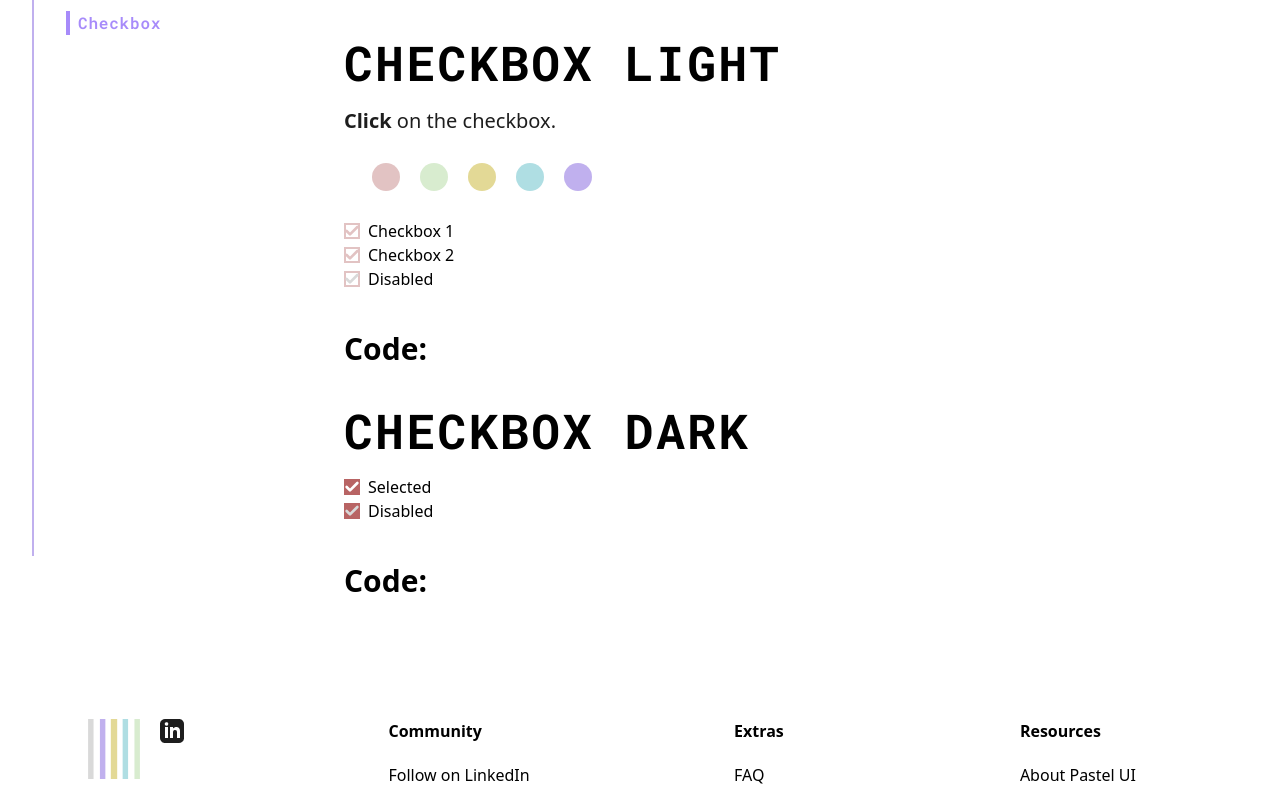
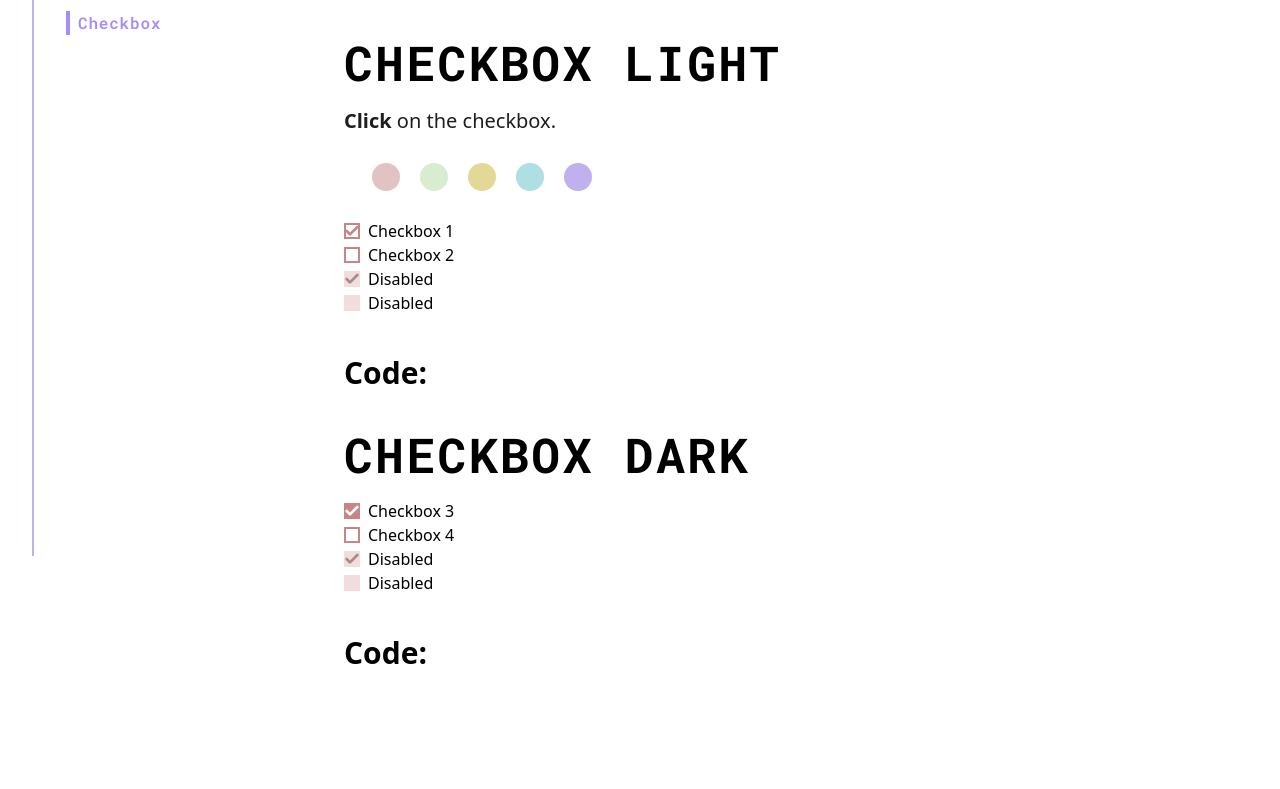
Before and after one commit to nataliakuntic/pastel-ui, a React (Vite) app: page /checkbox in a window 1280 px wide. Shown: the part 476-1265 px from the top of the page. Built offline with nearby package versions, Linux system fonts and the light colour scheme.

Commit message:
Cleanup colors and website appearance for Checkbox
Color schemes for disabled checkboxes were fixed. Logic that implements
this was applied.
Checkbox Page (website) got layout updated ready for a user visit.

```diff
--- a/src/index.css
+++ b/src/index.css
@@ -17,6 +17,12 @@ safelist filter.
 @source inline("text-{dustyrose,pistachio,honey,aquafrost,lilac}");
 @source inline("bg-checked-dark-{dustyrose,pistachio,honey,aquafrost,lilac}");
 @source inline("border-checked-dark-{dustyrose,pistachio,honey,aquafrost,lilac}");
+@source inline("text-checked-dark-{dustyrose,pistachio,honey,aquafrost,lilac}");
+@source inline("focus:ring-{dustyrose,pistachio,honey,aquafrost,lilac}");
+@source inline("border-checkbox-{dustyrose,pistachio,honey,aquafrost,lilac}-disabled");
+@source inline("bg-checkbox-{dustyrose,pistachio,honey,aquafrost,lilac}-disabled");
+@source inline("text-checkbox-{dustyrose,pistachio,honey,aquafrost,lilac}-disabled-icon");
+
 
 @theme {
 
@@ -162,7 +168,7 @@ safelist filter.
 
     /* CHECKBOX COLORS */
 
-    --color-checked-dark-dustyrose: #B86464; /*roseWood*/
+    --color-checked-dark-dustyrose: #C68686; /*roseWood*/
     --color-checked-dark-pistachio: #78B5A1; /*mossTeal*/
     --color-checked-dark-honey: #BFA73F; /*harvestGold*/
     --color-checked-dark-aquafrost: #569AB7; /*coolLagoon*/
@@ -171,6 +177,16 @@ safelist filter.
     --color-border-disabled: #D9D9D9; /*platinum*/
     --color-background-disabled: #F5F5F5; /*whiteSmoke*/
 
+    --color-checkbox-dustyrose-disabled: #F1DDDD; /*blushCloud*/
+    --color-checkbox-dustyrose-disabled-icon: #A68A8A; /*antiqueRose*/
+    --color-checkbox-pistachio-disabled: #D6E6DE; /*mistyMint*/
+    --color-checkbox-pistachio-disabled-icon: #7D9B91; /*fadedPine*/
+    --color-checkbox-honey-disabled: #F2E3B5; /*warmLinen*/
+    --color-checkbox-honey-disabled-icon: #A09060; /*rusticOlive*/
+    --color-checkbox-aquafrost-disabled: #CFE1EA; /*cloudBlue*/
+    --color-checkbox-aquafrost-disabled-icon: #92AAB2; /*dustyIce*/
+    --color-checkbox-lilac-disabled: #E0D3EC; /*pastelPlum*/
+    --color-checkbox-lilac-disabled-icon: #9B8FA9; /*softAmethyst*/
 
 
 
--- a/src/pastel-ui-library/components/Checkbox/Checkbox.tsx
+++ b/src/pastel-ui-library/components/Checkbox/Checkbox.tsx
@@ -46,15 +46,11 @@ const Checkbox: React.FC<CheckboxProps> = ({
     "focus:outline-none",
     "focus:ring-offset-0",
     "focus:ring-2",
-    `disabled:${theme.borderDisabled}`,
-    `disabled:${theme.bgDisabled}`,
-    variantStyles.border,
-    variantStyles.ringFocus,
-    isChecked ? variantStyles.bgChecked : variantStyles.bgUnchecked
-  );
-
-  const labelClass = classNames(
-    isDisabled ? "cursor-not-allowed select-none" : "cursor-pointer"
+    !isDisabled && isChecked ? variantStyles.bgChecked : "",
+    !isDisabled && !isChecked ? variantStyles.bgUnchecked : "",
+    !isDisabled && variantStyles.ringFocus,
+    isDisabled ? theme.borderDisabled : variantStyles.border,
+    isDisabled ? theme.bgDisabled : ""
   );
 
   const iconClass = classNames(
@@ -80,7 +76,12 @@ const Checkbox: React.FC<CheckboxProps> = ({
           disabled={isDisabled}
           required={isRequired}
         />
-        <label htmlFor={id} className={labelClass}>
+        <label
+          htmlFor={id}
+          className={
+            isDisabled ? "cursor-not-allowed select-none" : "cursor-pointer"
+          }
+        >
           {label}
         </label>
         <svg
--- a/src/pastel-ui-library/components/Checkbox/checkboxThemes.ts
+++ b/src/pastel-ui-library/components/Checkbox/checkboxThemes.ts
@@ -20,23 +20,23 @@ export interface CheckboxVariant {
 
 export const getCheckboxThemeStyle = (themeName: ThemeName): CheckboxTheme => {
   return {
-    borderDisabled: `border-border-disabled`,
-    bgDisabled: `bg-background-disabled`,
-    iconCheckedDisabled: `text-border-disabled`,
+    borderDisabled: `border-checkbox-${themeName}-disabled`,
+    bgDisabled: `bg-checkbox-${themeName}-disabled`,
+    iconCheckedDisabled: `text-checkbox-${themeName}-disabled-icon`,
     variants: {
       light: {
-        border: `border-${themeName}`,
+        border: `border-checked-dark-${themeName}`,
         bgUnchecked: `bg-default`,
         bgChecked: `bg-default`,
-        iconChecked: `text-${themeName}`,
-        ringFocus: `focus:ring-button-${themeName}-focus-ring`,
+        iconChecked: `text-checked-dark-${themeName}`,
+        ringFocus: `focus:ring-${themeName}`,
       },
       dark: {
         border: `border-checked-dark-${themeName}`,
         bgUnchecked: `bg-default`,
         bgChecked: `bg-checked-dark-${themeName}`,
         iconChecked: `text-default`,
-        ringFocus: `focus:ring-button-${themeName}-focus-ring`,
+        ringFocus: `focus:ring-${themeName}`,
       },
     },
   };
--- a/src/pastel-ui-website/pages/CheckboxPage.tsx
+++ b/src/pastel-ui-website/pages/CheckboxPage.tsx
@@ -13,8 +13,9 @@ const CheckboxPage: React.FC = () => {
   const [scheme, setScheme] = useState<ThemeName>("dustyrose");
 
   const [isChecked1, setIsChecked1] = useState<boolean>(true);
-  const [isChecked2, setIsChecked2] = useState<boolean>(true);
+  const [isChecked2, setIsChecked2] = useState<boolean>(false);
   const [isChecked3, setIsChecked3] = useState<boolean>(true);
+  const [isChecked4, setIsChecked4] = useState<boolean>(false);
 
   const handleChange1 = (newIsChecked: boolean) => {
     setIsChecked1(newIsChecked);
@@ -26,6 +27,10 @@ const CheckboxPage: React.FC = () => {
 
   const handleChange3 = (newIsChecked: boolean) => {
     setIsChecked3(newIsChecked);
+  };
+
+  const handleChange4 = (newIsChecked: boolean) => {
+    setIsChecked4(newIsChecked);
   };
 
   const doNothing = () => {};
@@ -68,7 +73,15 @@ const CheckboxPage: React.FC = () => {
       <Checkbox
         colorScheme={scheme}
         variant="light"
+        label="Disabled"
+        isDisabled
         isChecked
+        onChange={doNothing}
+      />
+
+      <Checkbox
+        colorScheme={scheme}
+        variant="light"
         label="Disabled"
         isDisabled
         onChange={doNothing}
@@ -82,8 +95,16 @@ const CheckboxPage: React.FC = () => {
         variant="dark"
         isChecked={isChecked3}
         colorScheme={scheme}
-        label="Selected"
+        label="Checkbox 3"
         onChange={handleChange3}
+      />
+
+      <Checkbox
+        variant="dark"
+        isChecked={isChecked4}
+        colorScheme={scheme}
+        label="Checkbox 4"
+        onChange={handleChange4}
       />
 
       <Checkbox
@@ -95,6 +116,14 @@ const CheckboxPage: React.FC = () => {
         onChange={doNothing}
       />
 
+      <Checkbox
+        colorScheme={scheme}
+        variant="dark"
+        label="Disabled"
+        isDisabled
+        onChange={doNothing}
+      />
+
       <SubsectionHeading>Code:</SubsectionHeading>
     </div>
   );
```
